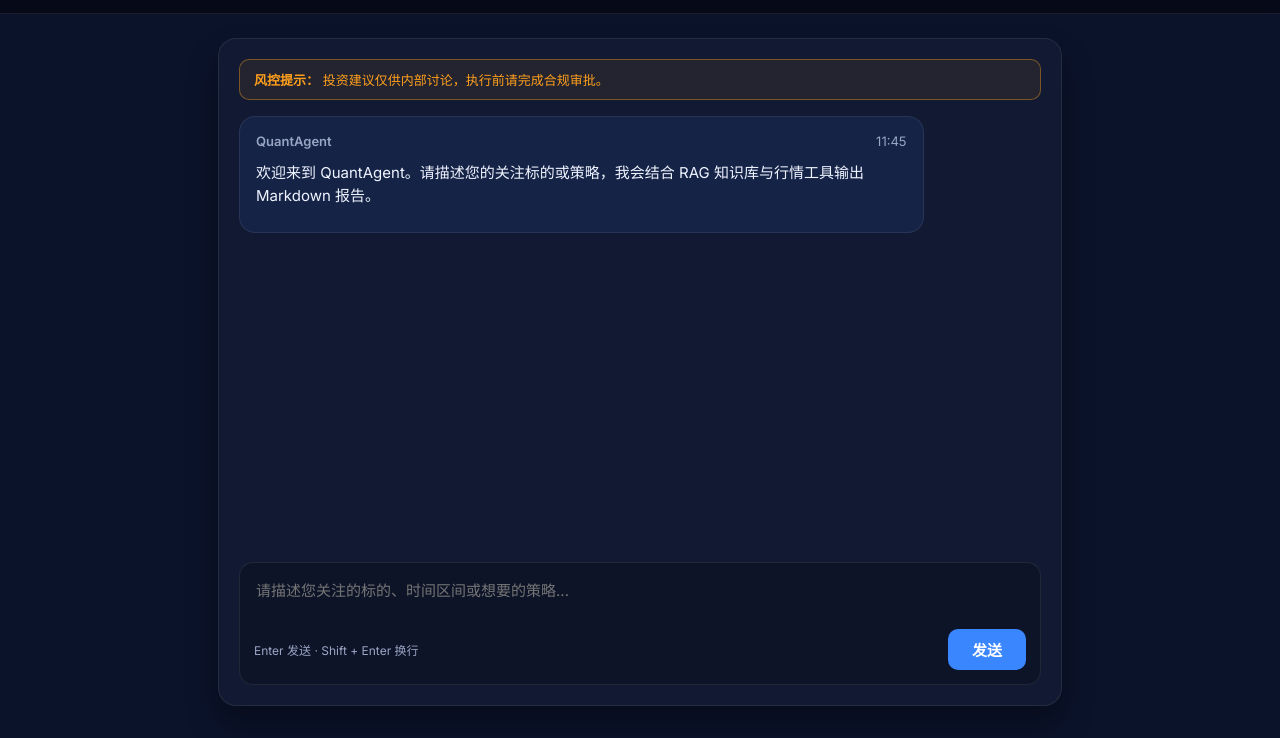
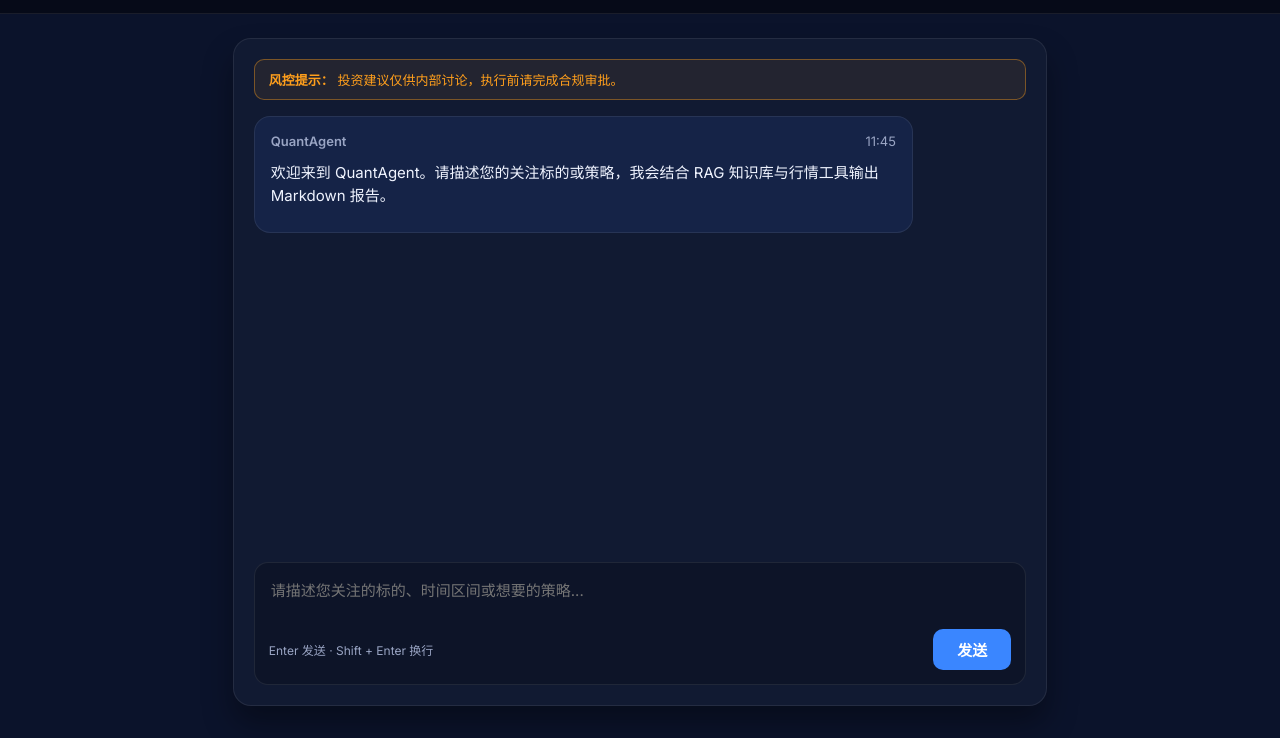
Before and after one commit to Cryercipher/QuantAgent, a plain HTML site: page frontend/index.html in a window 1280 px wide. Shown: the part 62-800 px from the top of the page. Drawn offline with nearby package versions, Linux system fonts and the light colour scheme.

Commit message:
tempexit

```diff
--- a/frontend/styles.css
+++ b/frontend/styles.css
@@ -94,7 +94,7 @@ body {
   flex: 1;
   display: flex;
   flex-direction: column;
-  max-width: 900px;
+  max-width: 68vw;
   margin: 0 auto;
   width: 100%;
   padding: 24px 28px 32px;
```
Also changed, not shown: 1 other file.
